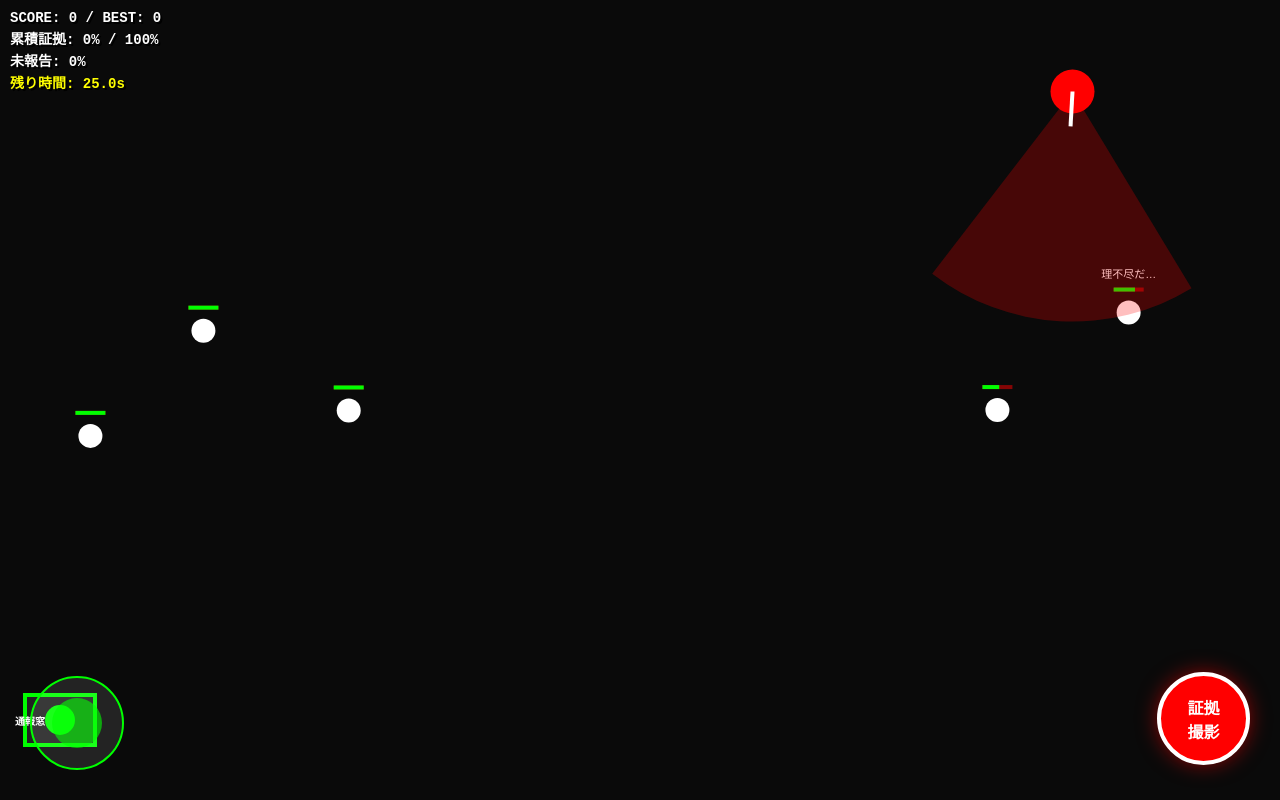
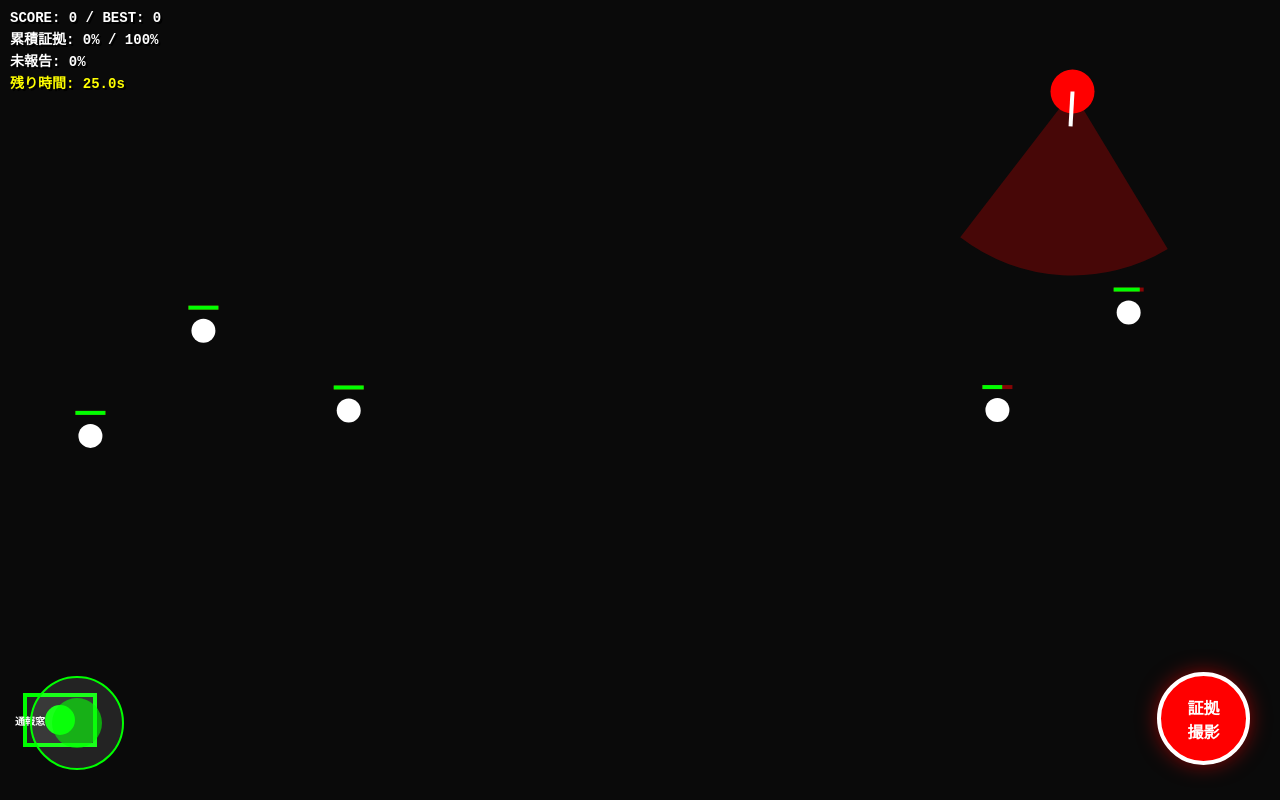
Before and after one commit to 921yyyyy/metaibucho, a plain HTML site: page index.html in a window 1280 px wide. Drawn offline with Linux system fonts and the light colour scheme.

Commit message:
index.html を更新

```diff
--- a/index.html
+++ b/index.html
@@ -61,7 +61,7 @@
 const TIME_LIMIT = 30; // 30秒
 
 let player = { x: 60, y: canvas.height - 80, r: 15, speed: 4.5, evidence: 0, pending: 0 };
-let boss = { x: canvas.width / 2, y: 180, r: 22, angle: 0, rotateSpeed: 0.05, visionDist: 230, vx: 2.5, vy: 1.5, isReverse: false };
+let boss = { x: canvas.width / 2, y: 180, r: 22, angle: 0, rotateSpeed: 0.05, visionDist: 184, vx: 2.5, vy: 1.5, isReverse: false };
 let desk = { x: 60, y: canvas.height - 80, w: 75, h: 55 };
 let colleagues = [];
 let gameOver = false;
```
